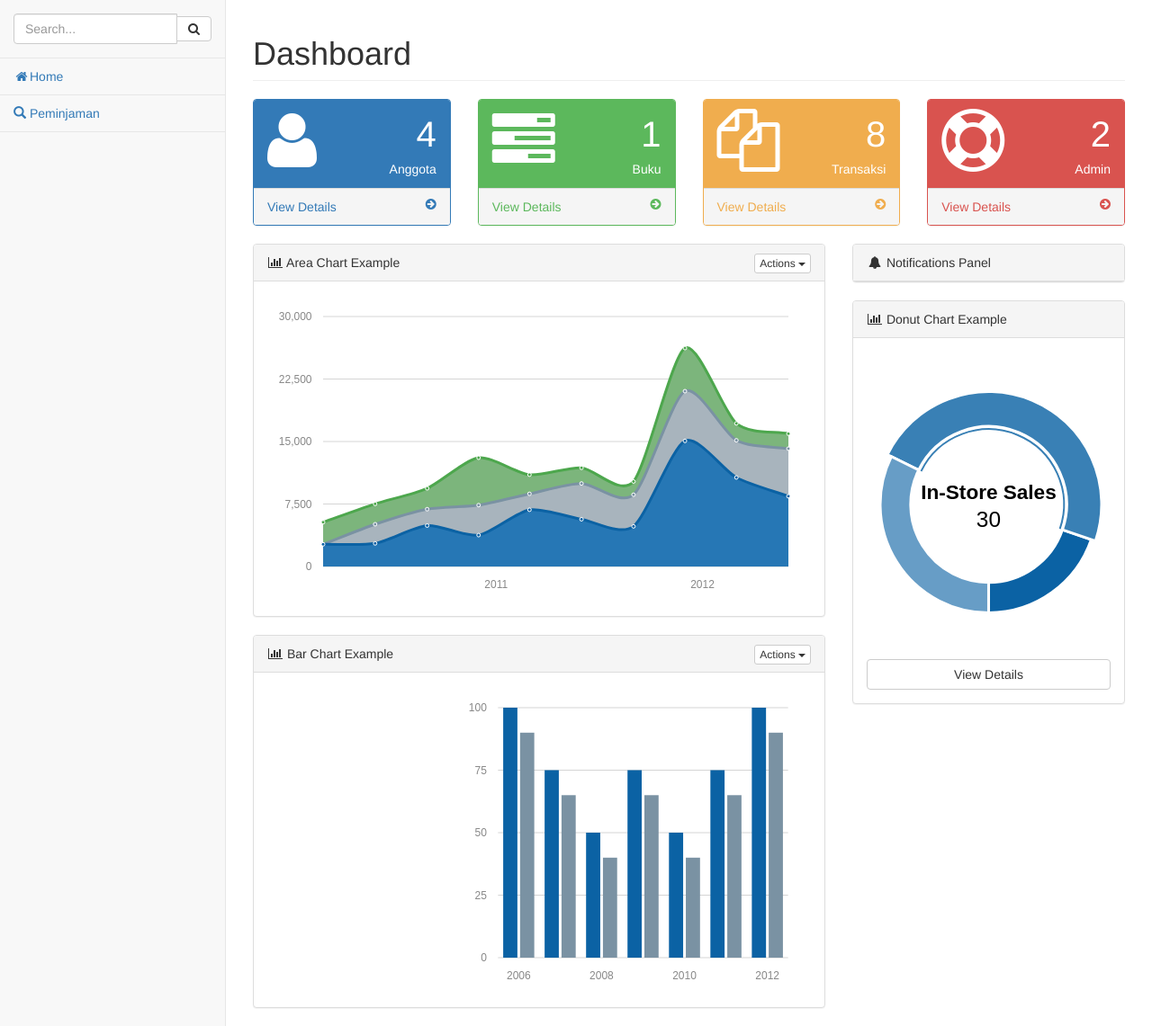
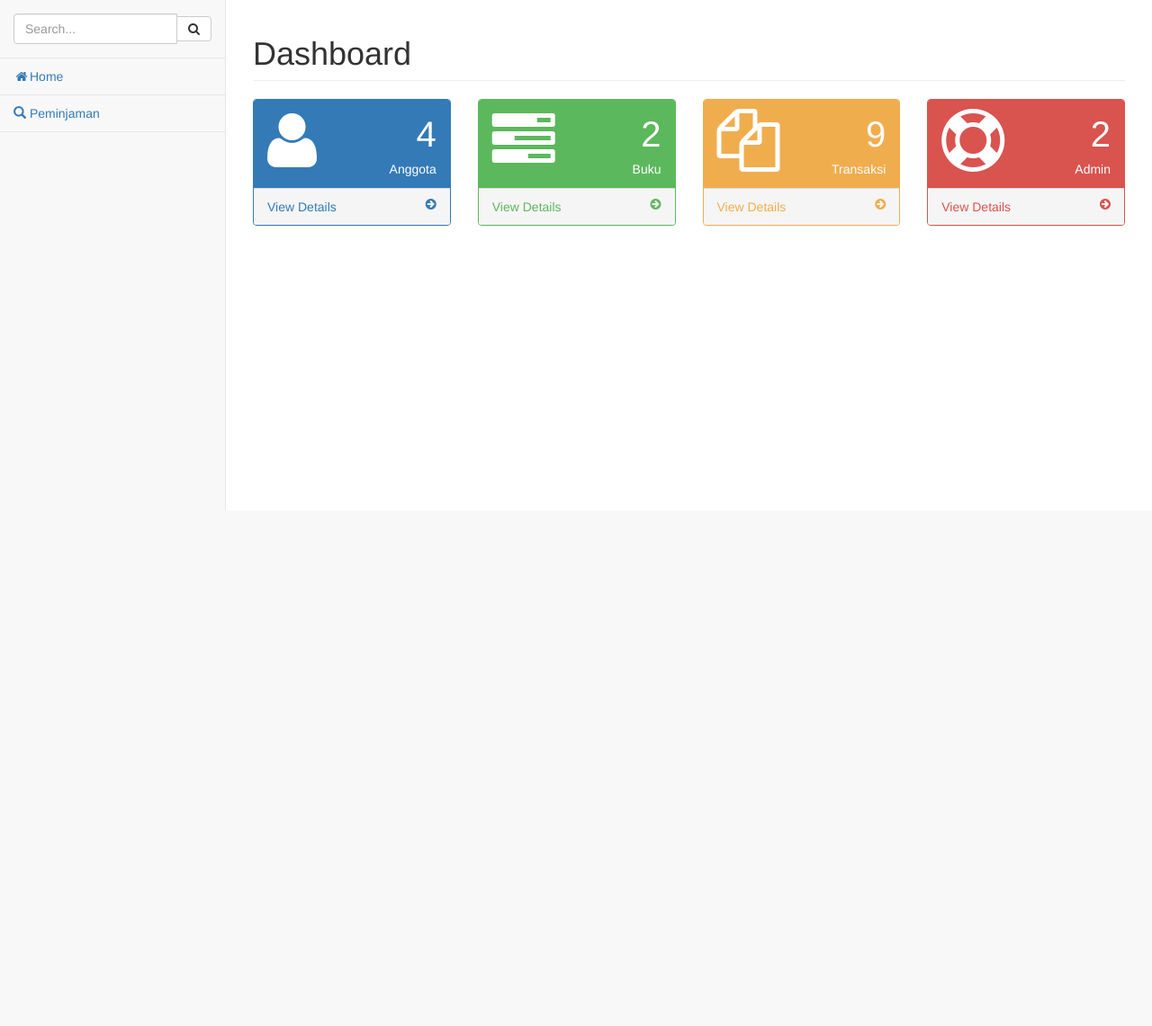
Before and after one commit to bayusehat/webperpus, a CodeIgniter app: page /webperpus/index.php/admin/home in a window 1280 px wide. Shown: the part 51-1192 px from the top of the page at 90% size. After the commit the page ends 619 px from the top, so only its background shows below. Run offline with CodeIgniter, Linux system fonts and the light colour scheme; data comes from the database, SQL or seed files in the repository; both versions use the stored data as it was after the commit; some libraries are stand-ins or nearby versions.

Commit message:
new update

```diff
--- a/application/config/database.php
+++ b/application/config/database.php
@@ -78,7 +78,7 @@ $db['default'] = array(
 	'hostname' => 'localhost',
 	'username' => 'root',
 	'password' => '',
-	'database' => 'data_perpus',
+	'database' => 'webperpus',
 	'dbdriver' => 'mysqli',
 	'dbprefix' => '',
 	'pconnect' => FALSE,
--- a/application/views/home_view.php
+++ b/application/views/home_view.php
@@ -123,95 +123,3 @@
                 </div>
             </div>
             <!-- /.row -->
-            <div class="row">
-                <div class="col-lg-8">
-                    <div class="panel panel-default">
-                        <div class="panel-heading">
-                            <i class="fa fa-bar-chart-o fa-fw"></i> Area Chart Example
-                            <div class="pull-right">
-                                <div class="btn-group">
-                                    <button type="button" class="btn btn-default btn-xs dropdown-toggle" data-toggle="dropdown">
-                                        Actions
-                                        <span class="caret"></span>
-                                    </button>
-                                    <ul class="dropdown-menu pull-right" role="menu">
-                                        <li><a href="#">Action</a>
-                                        </li>
-                                        <li><a href="#">Another action</a>
-                                        </li>
-                                        <li><a href="#">Something else here</a>
-                                        </li>
-                                        <li class="divider"></li>
-                                        <li><a href="#">Separated link</a>
-                                        </li>
-                                    </ul>
-                                </div>
-                            </div>
-                        </div>
-                        <!-- /.panel-heading -->
-                        <div class="panel-body">
-                            <div id="morris-area-chart"></div>
-                        </div>
-                        <!-- /.panel-body -->
-                    </div>
-                    <!-- /.panel -->
-                    <div class="panel panel-default">
-                        <div class="panel-heading">
-                            <i class="fa fa-bar-chart-o fa-fw"></i> Bar Chart Example
-                            <div class="pull-right">
-                                <div class="btn-group">
-                                    <button type="button" class="btn btn-default btn-xs dropdown-toggle" data-toggle="dropdown">
-                                        Actions
-                                        <span class="caret"></span>
-                                    </button>
-                                    <ul class="dropdown-menu pull-right" role="menu">
-                                        <li><a href="#">Action</a>
-                                        </li>
-                                        <li><a href="#">Another action</a>
-                                        </li>
-                                        <li><a href="#">Something else here</a>
-                                        </li>
-                                        <li class="divider"></li>
-                                        <li><a href="#">Separated link</a>
-                                        </li>
-                                    </ul>
-                                </div>
-                            </div>
-                        </div>
-                        <!-- /.panel-heading -->
-                        <div class="panel-body">
-                            <div class="row">
-                                <div class="col-lg-4">
-
-                                    <!-- /.table-responsive -->
-                                </div>
-                                <!-- /.col-lg-4 (nested) -->
-                                <div class="col-lg-8">
-                                    <div id="morris-bar-chart"></div>
-                                </div>
-                                <!-- /.col-lg-8 (nested) -->
-                            </div>
-                            <!-- /.row -->
-                        </div>
-                        <!-- /.panel-body -->
-                    </div>
-                </div>
-                <!-- /.col-lg-8 -->
-                <div class="col-lg-4">
-                    <div class="panel panel-default">
-                        <div class="panel-heading">
-                            <i class="fa fa-bell fa-fw"></i> Notifications Panel
-                        </div>
-                        <!-- /.panel-heading -->
-                    </div>
-                    <!-- /.panel -->
-                    <div class="panel panel-default">
-                        <div class="panel-heading">
-                            <i class="fa fa-bar-chart-o fa-fw"></i> Donut Chart Example
-                        </div>
-                        <div class="panel-body">
-                            <div id="morris-donut-chart"></div>
-                            <a href="#" class="btn btn-default btn-block">View Details</a>
-                        </div>
-                    </div>
-                 </div>
```
Also changed, not shown: application/views/data_admin_view.php (+13 -5 lines), application/views/data_buku_view.php (+9 -4 lines), application/views/login_view.php (+5 -5 lines), application/views/tambah_transaksi_view.php (+7 -6 lines), webperpus.sql (added, +178 -0 lines).
